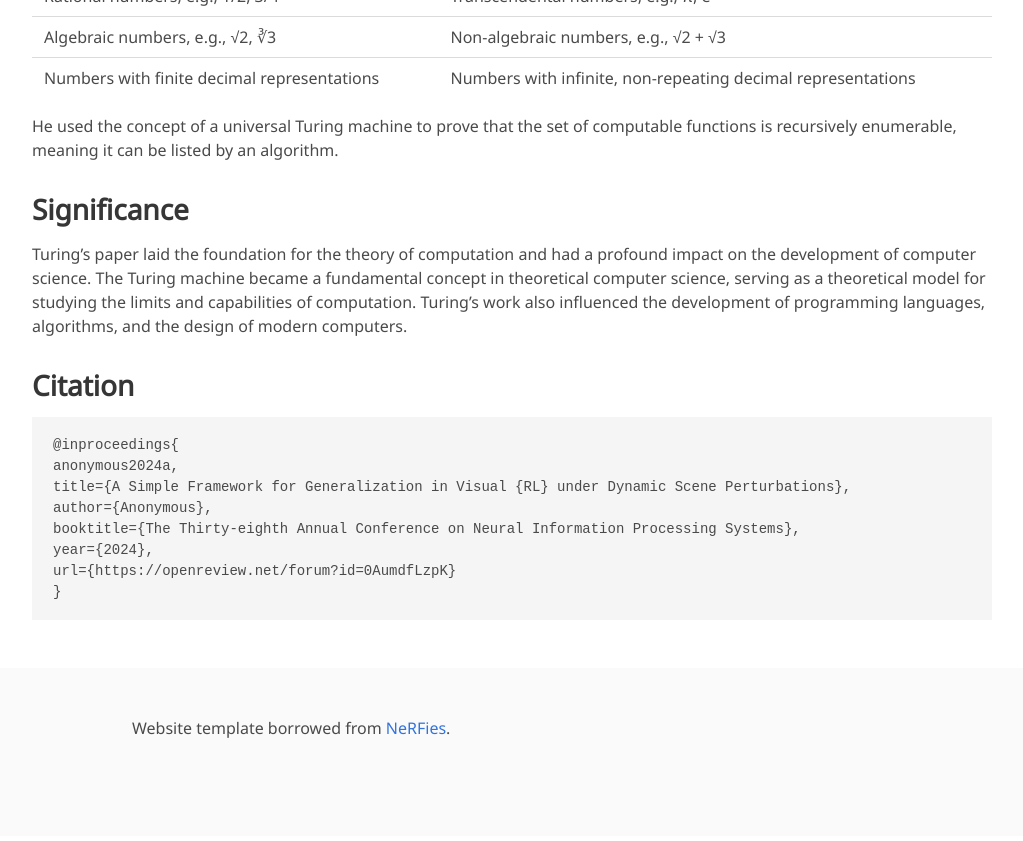
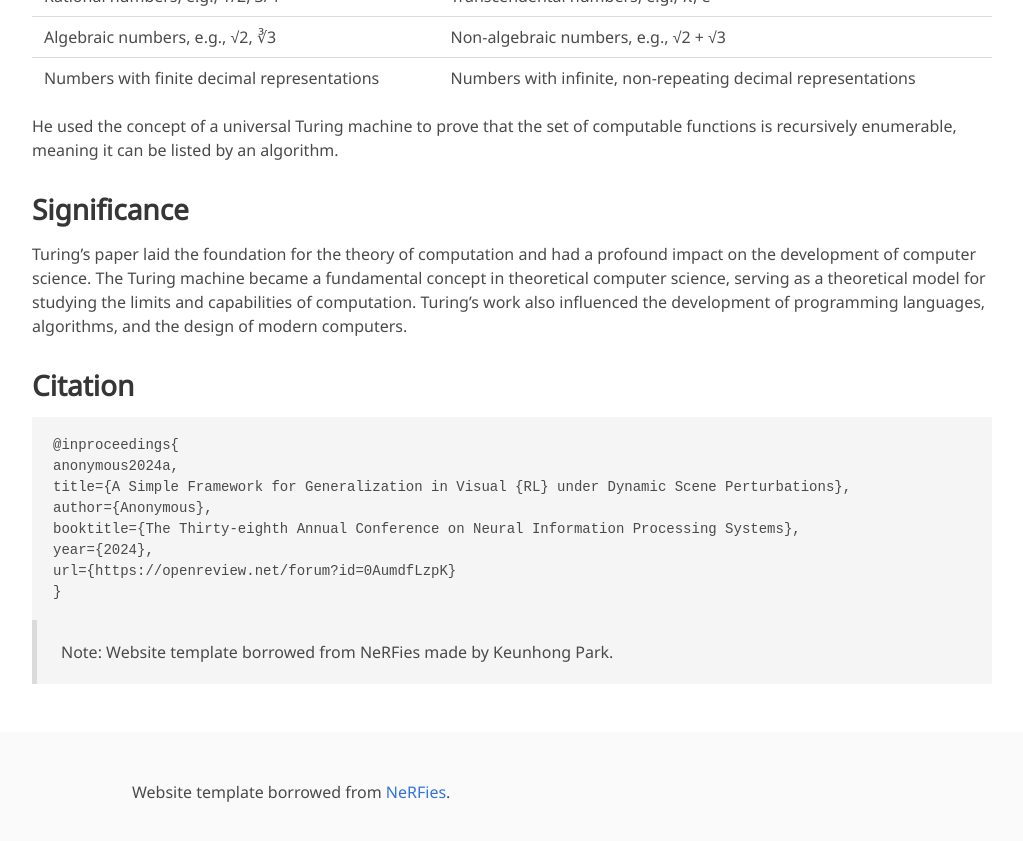
Before and after one commit to W-Song11/SimGRL, a Jekyll site: the page built from index.md, in a window 1280 px wide and 900 px high, scrolled down 1760 px. Shown: the top 841 px of the window, without its empty margins (128-1151 px from the left). Built offline with Jekyll 4.4.1, drawn with Linux system fonts in a browser that asks for light colours; some web fonts are replaced.

Commit message:
Update index.md

````diff
--- a/index.md
+++ b/index.md
@@ -82,3 +82,4 @@ year={2024},
 url={https://openreview.net/forum?id=0AumdfLzpK}
 }
 ```
+> Note: Website template borrowed from NeRFies made by Keunhong Park.
````
